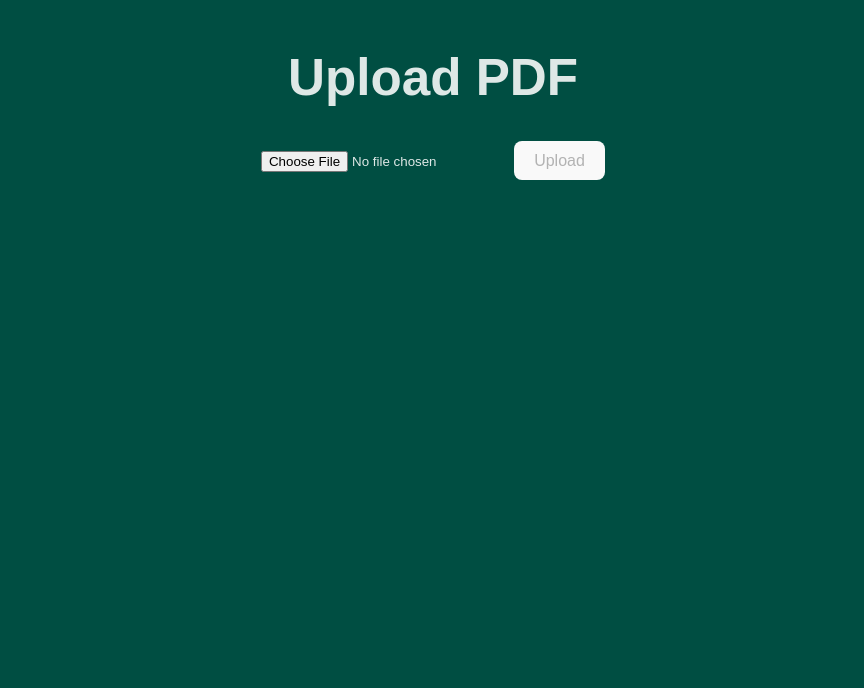
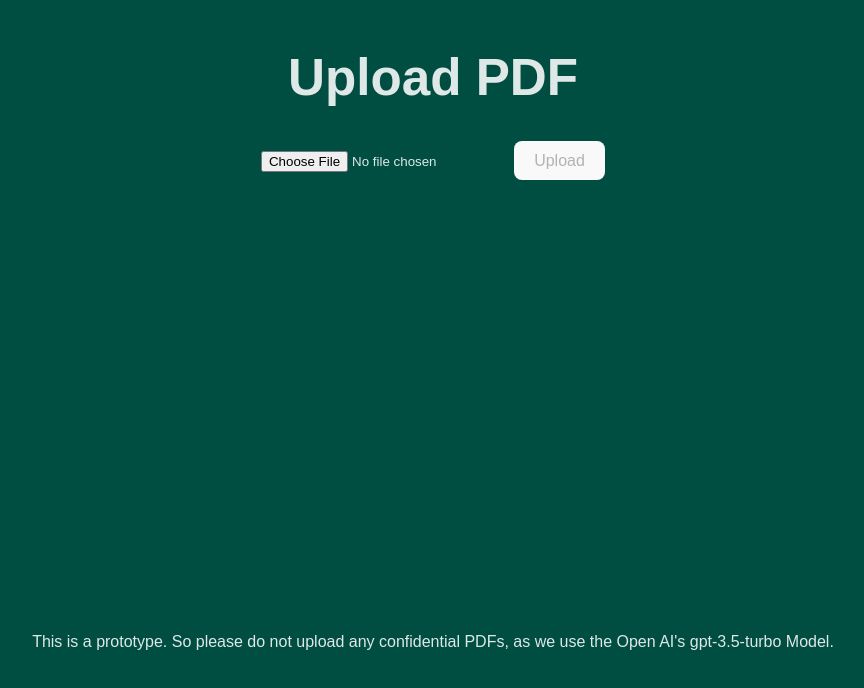
Before and after one commit to Akash-Macha/pdf-ai-chat-app, a React (Vite) app in the folder front-end/: page /pdf-upload in a window 1280 px wide. Shown: the top 688 px of the page, without its empty margins (223-1087 px from the left). Built offline with nearby package versions, Linux system fonts and the light colour scheme.

Commit message:
Added text to not to upload confidential data.

```diff
--- a/front-end/src/components/PdfUploadScreen/PdfUploadScreen.jsx
+++ b/front-end/src/components/PdfUploadScreen/PdfUploadScreen.jsx
@@ -43,6 +43,7 @@ const PdfUploadScreen = () => {
   }
 
   return (
+    <>
     <div>
       <h1>Upload PDF</h1>
 
@@ -50,7 +51,7 @@ const PdfUploadScreen = () => {
         <input type="file" accept=".pdf" onChange={handleFileInputChange}/>
         <button type="submit" disabled={!file}>Upload</button>
       </form>
-      { file && <p>{file.name}</p>}
+      {/* { file && <p>{file.name}</p>} */}
       {isLoading ? (<><Loader type="RingLoader" size={85} cssOverride={{
             display: 'block',
             position: 'absolute',
@@ -61,6 +62,12 @@ const PdfUploadScreen = () => {
           </>
           ) : null}
     </div>
+    <div style={{
+      paddingTop: 450,
+    }}>
+      This is a prototype. So please do not upload any confidential PDFs, as we use the Open AI's gpt-3.5-turbo Model.
+    </div>
+    </>
   );
 }
 
```
